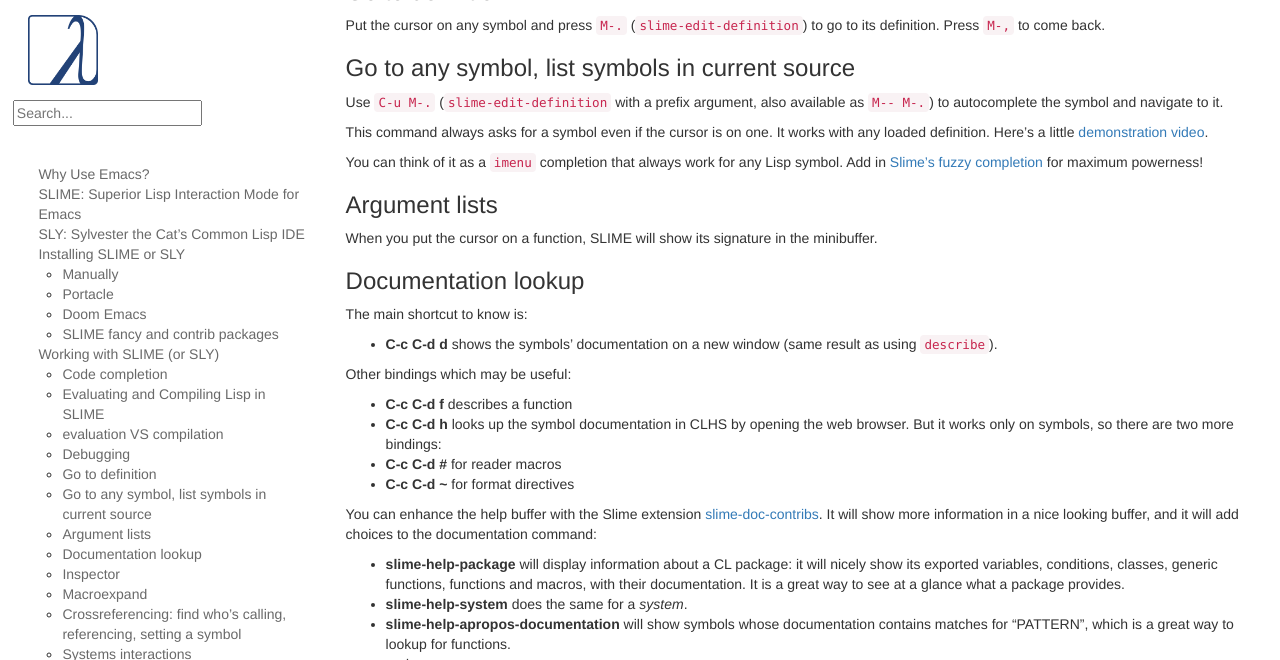
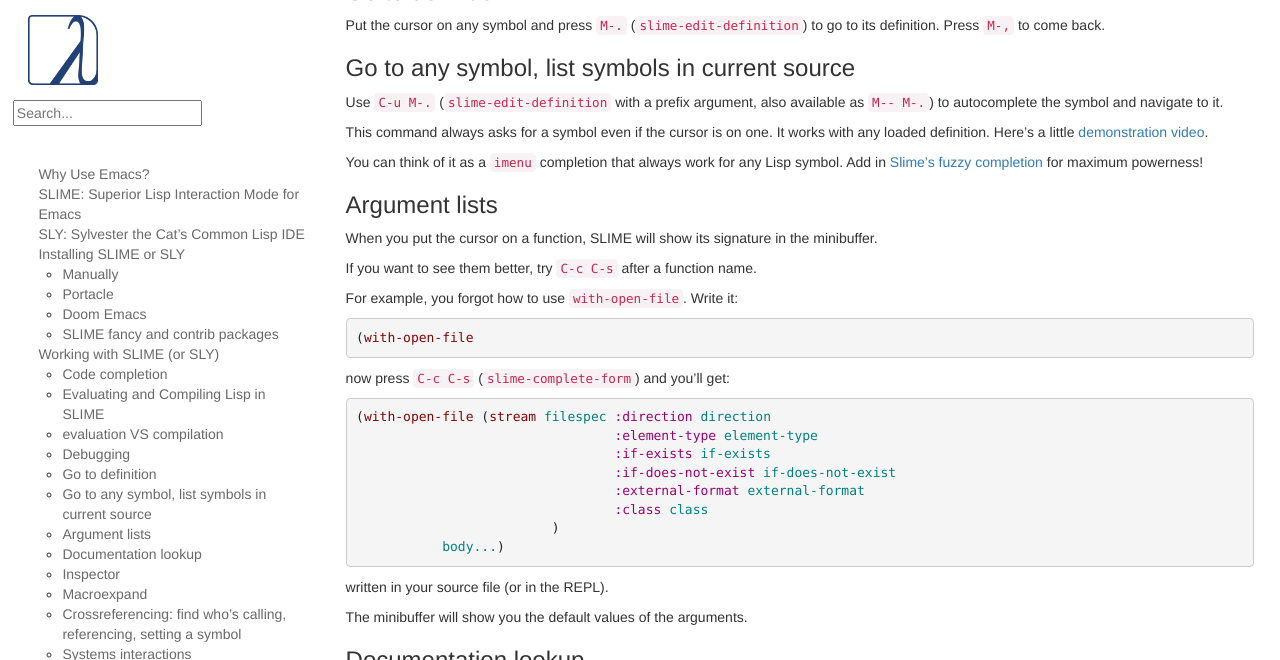
Before and after one commit to LispCookbook/cl-cookbook, a Jekyll site: the page built from emacs-ide.md, in a window 1280 px wide and 900 px high, scrolled down 5383 px, cut to the strip 0-660 px from the top of the window. Built offline with Jekyll 4.4.1, drawn with Linux system fonts in a browser that asks for light colours.

Commit message:
emacs: C-c C-s insert lambda list

````diff
--- a/emacs-ide.md
+++ b/emacs-ide.md
@@ -268,6 +268,31 @@
 
 When you put the cursor on a function, SLIME will show its signature
 in the minibuffer.
+
+If you want to see them better, try `C-c C-s` after a function name.
+
+For example, you forgot how to use `with-open-file`. Write it:
+
+```lisp
+(with-open-file
+```
+
+now press `C-c C-s` (`slime-complete-form`) and you'll get:
+
+```lisp
+(with-open-file (stream filespec :direction direction
+                                 :element-type element-type
+                                 :if-exists if-exists
+                                 :if-does-not-exist if-does-not-exist
+                                 :external-format external-format
+                                 :class class
+                         )
+           body...)
+```
+
+written in your source file (or in the REPL).
+
+The minibuffer will show you the default values of the arguments.
 
 ### Documentation lookup
 
````
